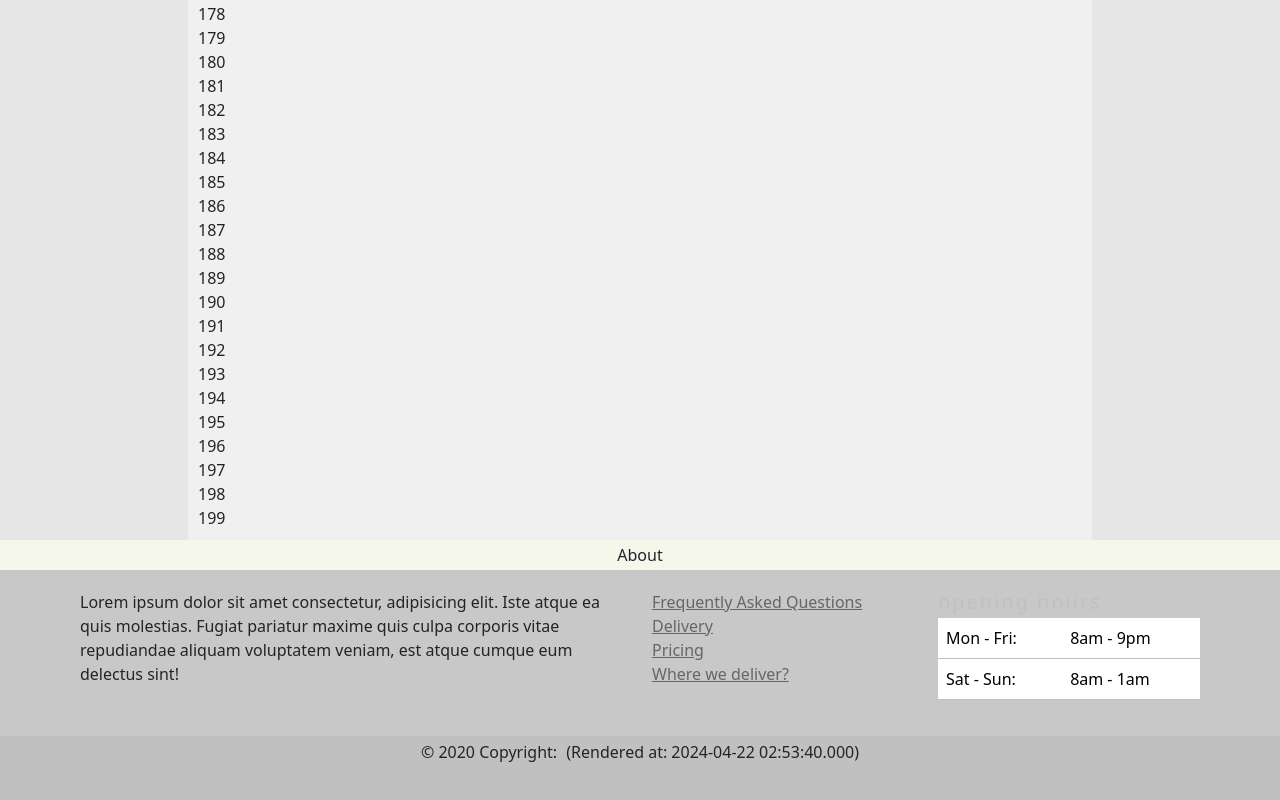
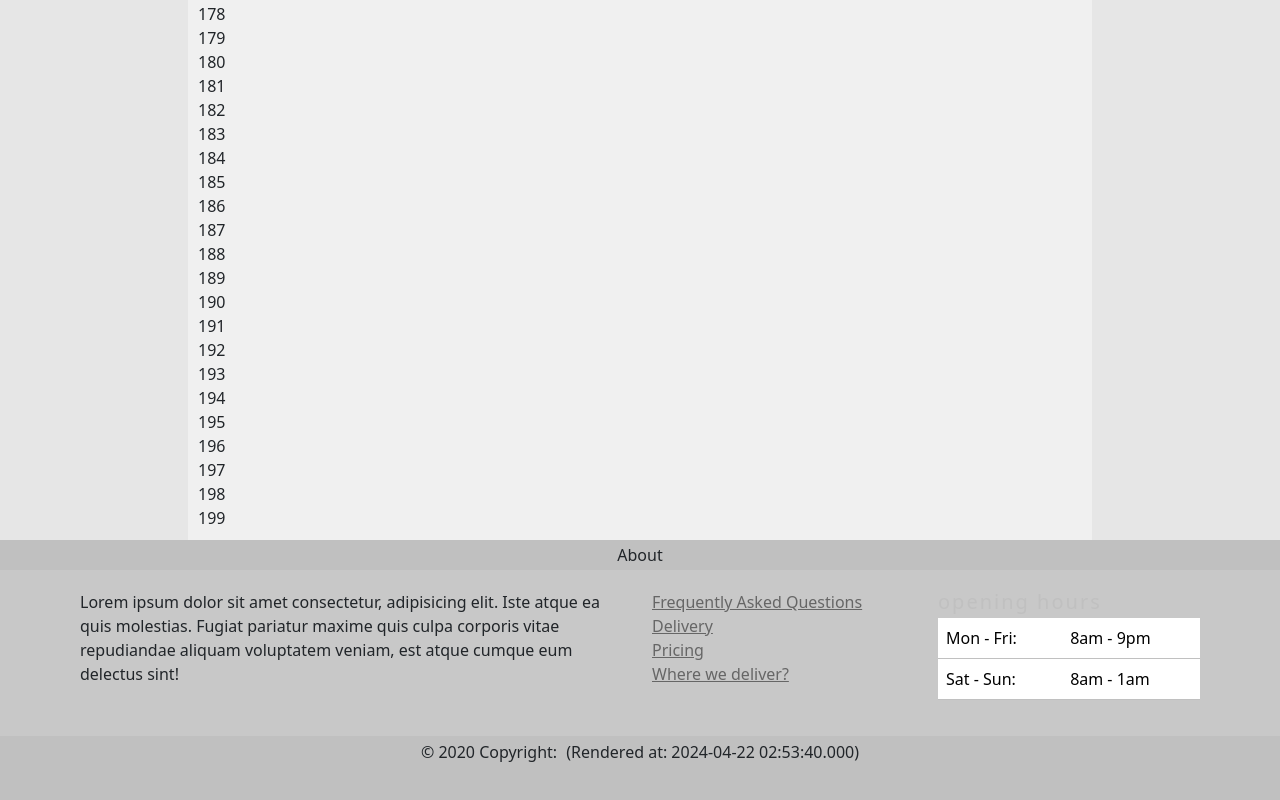
Before and after one commit to hsnprojects/nglearn02, an Angular app: page / in a window 1280 px wide. Shown: the part 4444-5244 px from the top of the page. Built offline with nearby package versions, Linux system fonts and the light colour scheme.

Commit message:
updated color

```diff
--- a/src/app/components/footer/footer.component.html
+++ b/src/app/components/footer/footer.component.html
@@ -1,5 +1,5 @@
 <!-- Make this visible only if height is more than twice the device height -->
-<div id="about" class="d-flex justify-content-center">
+<div id="about" class="d-flex justify-content-center" style="background-color: rgb(192, 192, 192);">
     <div class="align-self-center">About</div>
 </div>
 
```
